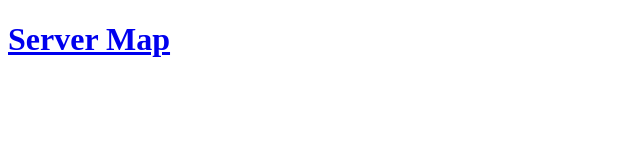
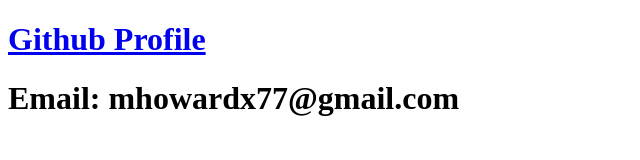
Before and after one commit to mhowardx77/mhowardx77.github.io, a plain HTML site: page index.html in a window 1280 px wide. Shown: the whole page, without its empty margins (0-640 px from the left). Drawn offline with Linux system fonts and the light colour scheme.

Commit message:
removed server map/added contact info

```diff
--- a/index.html
+++ b/index.html
@@ -1,6 +1,7 @@
 <!DOCTYPE html>
 <html>
-    <h1><a href="https://mhowardx77.github.io/MCServerMap">Server Map</a></h1>
+    <h1><a href="https://github.com/mhowardx77">Github Profile</a></h1>
+    <h1>Email: mhowardx77@gmail.com</h1>
 
 
 
```
